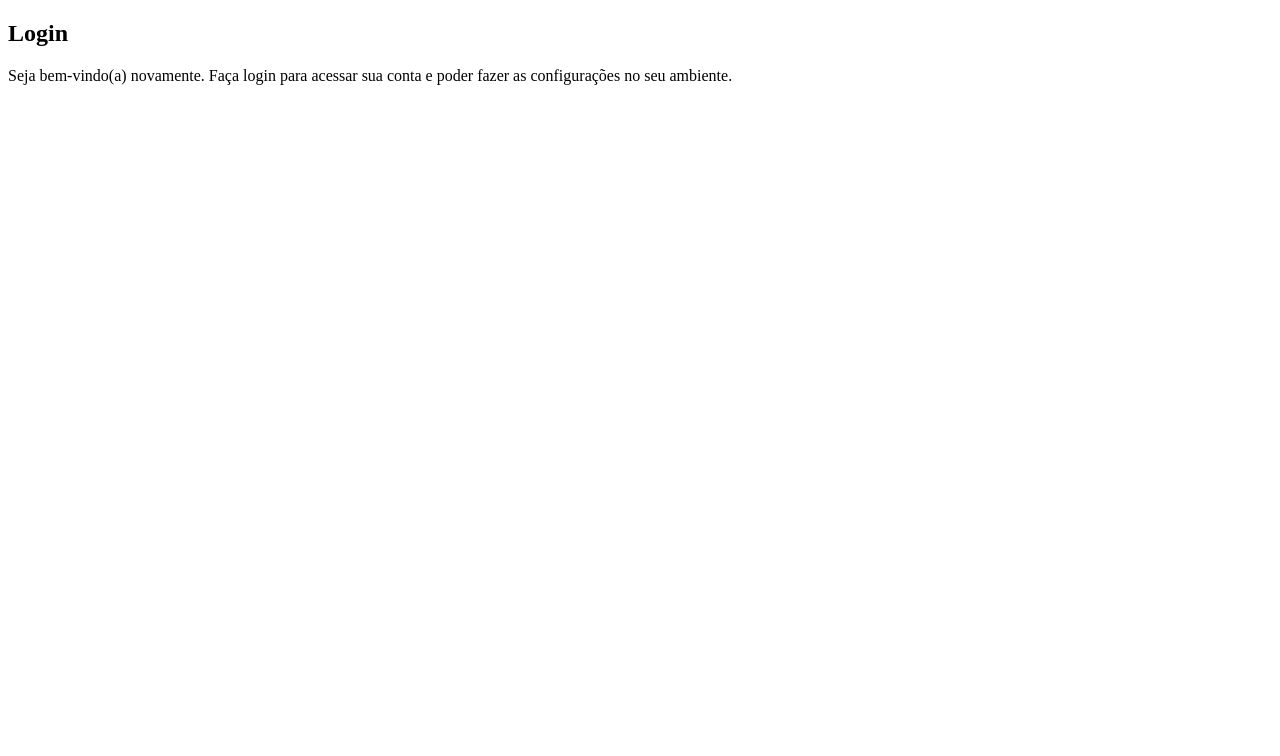
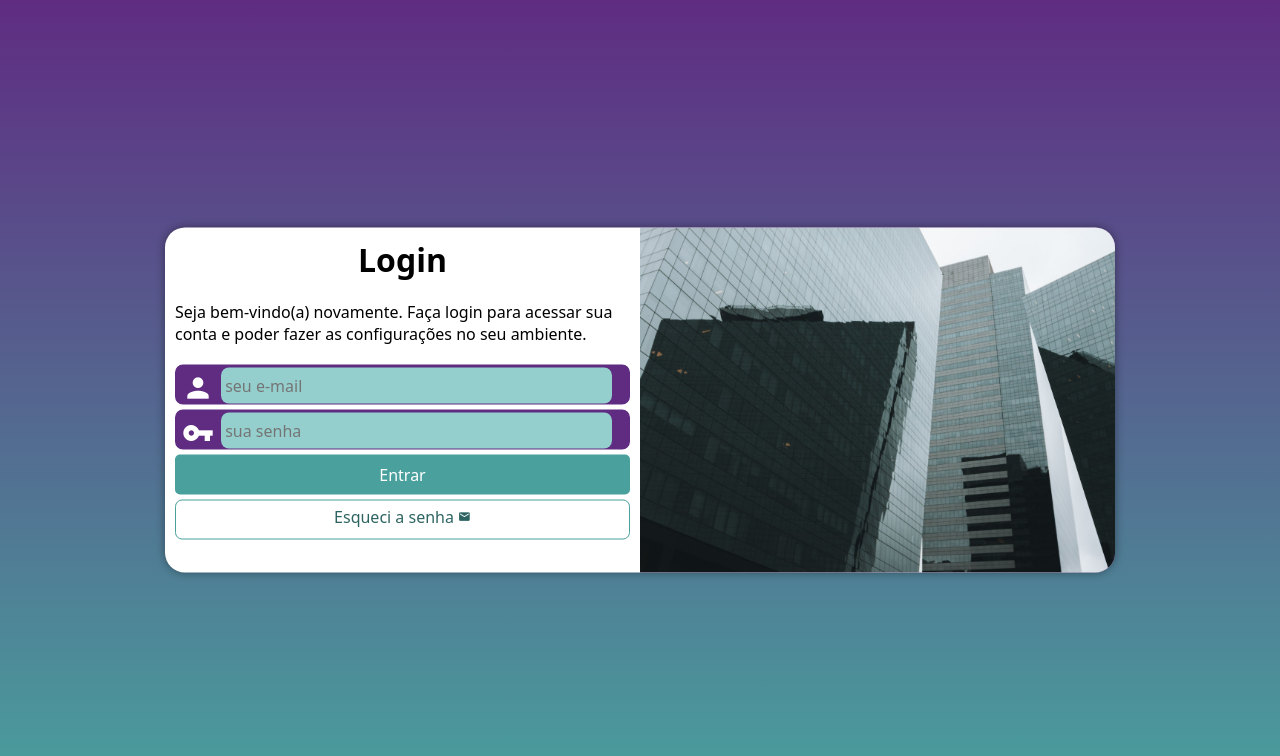
Before and after one commit to rianmatias/projeto-login, a plain HTML site: page index.html in a window 1280 px wide. Drawn offline with Linux system fonts and the light colour scheme.

Commit message:
finalizei o modulo 4

```diff
--- /dev/null
+++ b/estilos/media-query.css
@@ -0,0 +1,54 @@
+@charset "UTF-8";
+
+@media screen and (min-width: 768px) and (max-width: 992px) {
+    body { /* CONFIGURAÇÃO PARA TABLET */
+        background-image: linear-gradient(to top, #49a09d, #5f2c82);
+    }
+
+    section#login {
+        width: 80vw;
+        height: 280px;
+    }
+
+    section#login > div#imagem {
+        float: left;
+        width: 30%;
+        height: 100%;
+    }
+
+    section#login > div#formulario {
+        float: right;
+        width: 70%;
+    }
+}
+
+@media screen and (min-width: 992px) {
+    body {
+        background-image: linear-gradient(to top, #49a09d, #5f2c82);
+    }
+
+    section#login {
+        width: 950px;
+        height: 345px;
+    }
+
+    section#login > div#imagem {
+        float: right;
+        width: 50%;
+        height: 100%;
+    }
+
+    section#login > div#formulario {
+        float: left;
+        width: 50%;
+    }
+
+    div#formulario > h1 {
+        font-size: 2em;
+    }
+
+    div#formulario > p {
+        font-size: 1em;
+        margin: 20px 0px;
+     }
+}
--- a/estilos/style.css
+++ b/estilos/style.css
@@ -4,3 +4,136 @@
    Verde: #49a09d
    Lilás: #5f2c82
 */
+
+* {
+   font-family: system-ui, -apple-system, BlinkMacSystemFont, 'Segoe UI', Roboto, Oxygen, Ubuntu, Cantarell, 'Open Sans', 'Helvetica Neue', sans-serif;
+   padding: 0px;
+   margin: 0px;
+   box-sizing: border-box;
+}
+
+body, html {
+   background-color: #5f2c82;
+   height: 100vh;
+   width: 100vw;
+}
+
+main {
+   position: relative;
+   height: 100vh;
+   width: 100vw;
+}
+
+section#login {
+   position: absolute;
+   top: 50%;
+   left: 50%;
+   overflow: hidden;
+
+   background-color: white;
+   width: 250px;
+   height: 515px;
+   border-radius: 20px;
+   box-shadow: 0px 0px 10px rgba(0, 0, 0, 0.397);
+
+   transform: translate(-50%, -50%);
+   transition: width .3s, height .3s;
+   transition-timing-function: ease;
+}
+
+section#login > div#imagem {
+   display: block;
+   background: #5f2c82 url(../imagens/pexels-vinícius-estevão-2896034.jpg) no-repeat;
+   background-size: cover;
+   background-position: center bottom;
+   height: 200px;
+}
+
+section#login > div#formulario {
+   display: block;
+   padding: 10px;
+}
+
+div#formulario > h1 {
+   text-align: center;
+   margin-bottom: 10px;
+}
+
+div#formulario > p {
+   font-size: 0.8em;
+}
+
+form > div.campo {
+   background-color: #5f2c82;
+   border: 2px solid #5f2c82;
+   display: block;
+   width: 100%;
+   height: 40px;
+   border-radius: 8px;
+   margin: 5px 0px;
+}
+
+div.campo > label {display: none;
+}
+
+div.campo > i {
+   color: white;
+   font-size: 2em;
+   width: 40px;
+   padding: 5px;
+}
+
+div.campo > input {
+   background-color: #94cfcd;
+   font-size: 1em;
+   width: calc(100% - 60px);
+   height: 100%;
+   border: 0px;
+   border-radius: 8px;
+   padding: 4px;
+   transform: translateY(-12px);
+}
+
+div.campo > input:focus-within {
+   background-color: white;
+}
+
+
+form > input[type=submit] {
+   display: block;
+   font-size: 1em;
+   width: 100%;
+   height: 40px;
+   background-color: #49a09d;
+   color: white;
+   border: none;
+   border-radius: 5px;
+   cursor: pointer;
+}
+
+form > input[type=submit]:hover {
+   background-color: #285857;
+}
+
+form > a.botao {
+   display: block;
+   text-align: center;
+   font-size: 1em;
+   width: 100%;
+   height: 40px;
+   padding-top: 5px;
+   margin-top: 5px;
+   background-color: white;
+   color: #2d6462;
+   border: 1px solid #49a09d;
+   border-radius: 7px;
+   text-decoration: none;
+}
+
+form > a.botao:hover {
+   background-color: #6cd3cf;
+}
+
+form > a.botao > i {
+   font-size: 0.8em;
+}
--- a/index.html
+++ b/index.html
@@ -4,19 +4,33 @@
     <meta charset="UTF-8">
     <meta name="viewport" content="width=device-width, initial-scale=1.0">
     <title>Tela de Login</title>
+    <link href="https://fonts.googleapis.com/icon?family=Material+Icons"
+      rel="stylesheet">
     <link rel="stylesheet" href="estilos/style.css">
+    <link rel="stylesheet" href="estilos/media-query.css">
 </head>
 <body>
     <main>
         <section id="login">
             <div id="imagem">
-
+                <!-- Aqui vai a imagem nas CSS -->
             </div>
             <div id="formulario">
                 <h1>Login</h1>
                 <p>Seja bem-vindo(a) novamente. Faça login para acessar sua conta e poder fazer as configurações no seu ambiente.</p>
-                <form action="login.php" method="post">
-
+                <form action="login.php" method="post" autocomplete="on">
+                    <div class="campo">
+                        <i class="material-icons">person</i>
+                        <input type="email" name="login" id="ilogin" placeholder="seu e-mail" autocomplete="email" required maxlength="30">
+                        <label for="ilogin">Login</label>
+                    </div>
+                    <div class="campo">
+                        <i class="material-icons">vpn_key</i>
+                        <input type="password" name="senha" id="isenha" placeholder="sua senha" autocomplete="current-password" required minlength="8" maxlength="20">
+                        <label for="isenha">Senha</label>
+                    </div>
+                    <input type="submit" value="Entrar">
+                    <a href="esqueci.html" class="botao">Esqueci a senha <i class="material-icons">mail</i></a>
                 </form>
             </div>
         </section>
```
